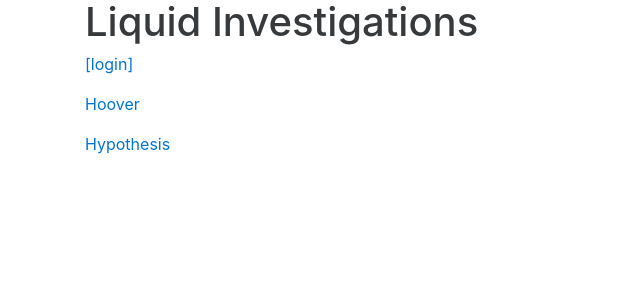
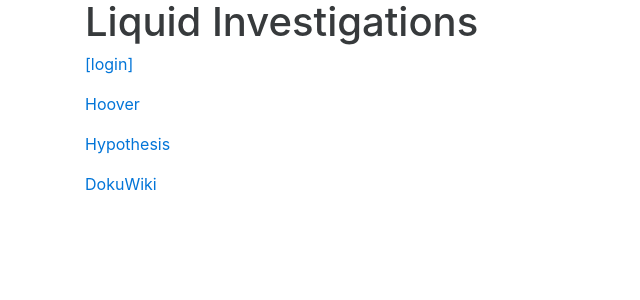
Before and after one commit to liquidinvestigations/core, a Django app: template liquidcore/home/templates/homepage.html in a window 1280 px wide. Shown: the top 300 px of the page, without its empty margins (0-640 px from the left). Run offline with Django 3.2, Linux system fonts and the light colour scheme; the template is opened without the code that fills it: most values are stand-ins (such as "Sample title", 1, 10 or a date in 2020); some libraries are stand-ins or nearby versions.

Commit message:
link to dokuwiki

```diff
--- a/liquidcore/home/templates/homepage.html
+++ b/liquidcore/home/templates/homepage.html
@@ -27,4 +27,10 @@
 </p>
 {% endif %}
 
+{% if dokuwiki_app_url %}
+<p>
+  <a href="{{ dokuwiki_app_url }}">DokuWiki</a>
+</p>
+{% endif %}
+
 {% endblock %}
--- a/liquidcore/home/views.py
+++ b/liquidcore/home/views.py
@@ -6,6 +6,7 @@
     return render(request, 'homepage.html', {
         'hypothesis_app_url': settings.HYPOTHESIS_APP_URL,
         'hoover_app_url': settings.HOOVER_APP_URL,
+        'dokuwiki_app_url': settings.DOKUWIKI_APP_URL,
     })
 
 def profile(request):
```
